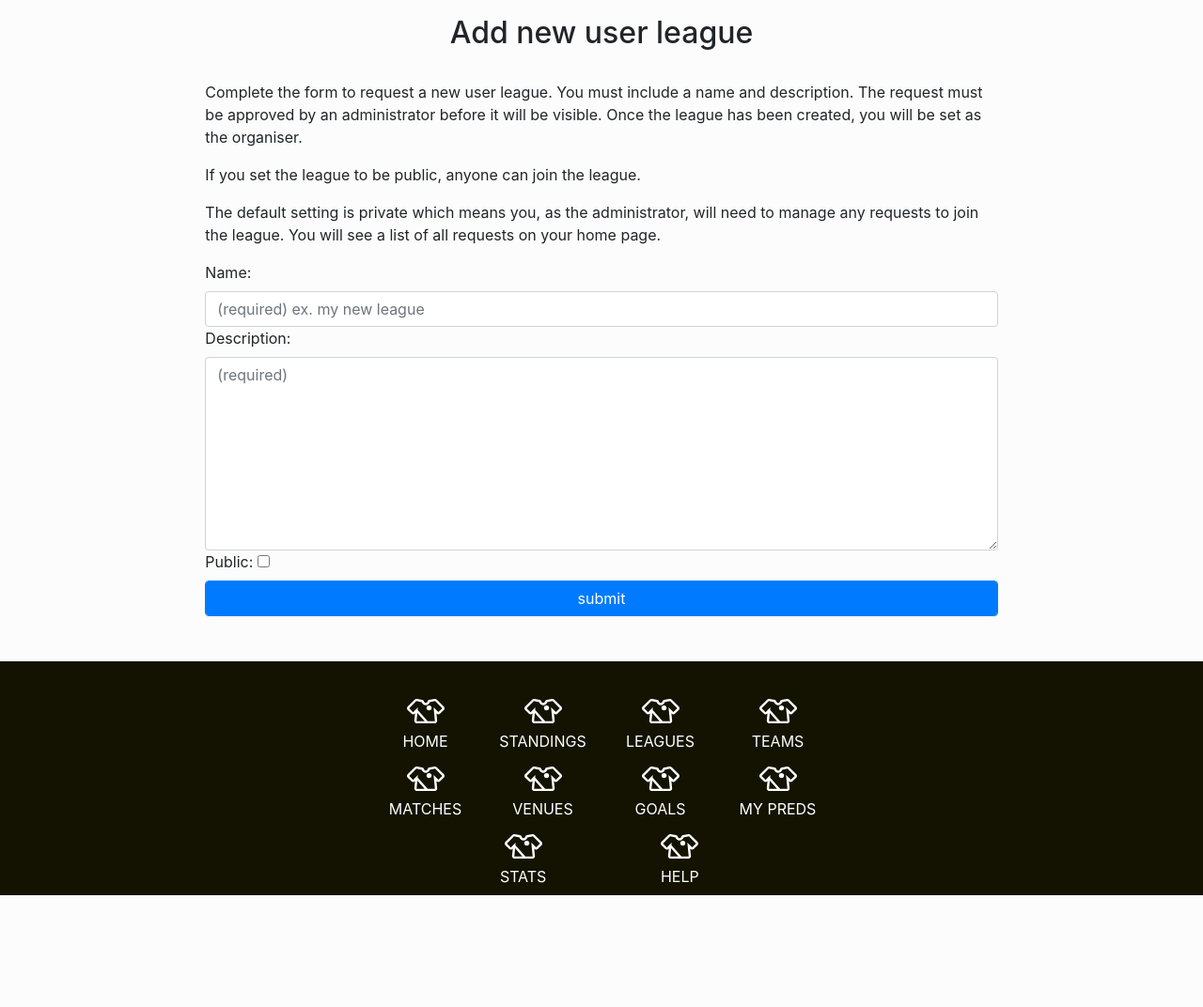
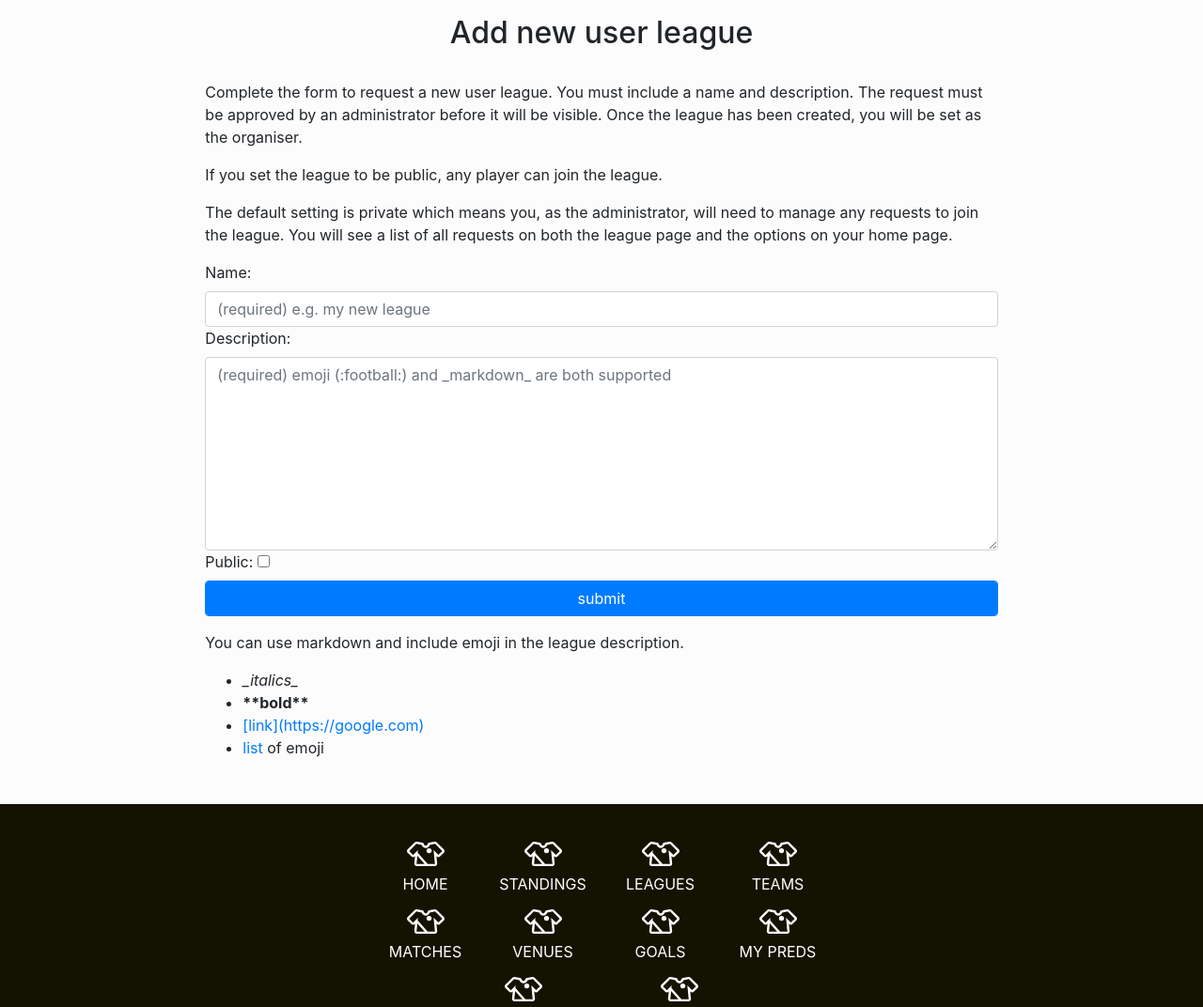
Before and after one commit to njmanton/yashin, a Node project: template views/leagues/add.hbs in a window 1280 px wide. Shown: the part 61-1133 px from the top of the page at 94% size. Before the commit the page ends 1014 px from the top, so only its background shows below. Run offline with Node 20 templates, Linux system fonts and the light colour scheme; the template is opened without the code that fills it, so the values that code supplies are empty; some libraries are stand-ins or nearby versions.

Commit message:
change styles/text

```diff
--- a/views/leaderboard.hbs
+++ b/views/leaderboard.hbs
@@ -4,5 +4,7 @@
 
     {{>league }}
     <p>Players are ranked according to the following priority: points > CS > CD > CR. Any ties at the end of the competition will be broken by the player whose predicted number of goals over the tournament is closest to the number of actual goals scored. Players who have yet to pay have no ranking and are shown in grey.</p>
+    <p>See <a href="/leagues">all</a> of the user leagues.</p>
+
   </div>
 </section>
--- a/views/leagues/add.hbs
+++ b/views/leagues/add.hbs
@@ -2,18 +2,27 @@
   <div class="col-md-8">
     <h2>Add new user league</h2>
     <p>Complete the form to request a new user league. You must include a name and description. The request must be approved by an administrator before it will be visible. Once the league has been created, you will be set as the organiser.</p>
-    <p>If you set the league to be public, anyone can join the league.</p>
-    <p>The default setting is private which means you, as the administrator, will need to manage any requests to join the league. You will see a list of all requests on your home page.</p>
+    <p>If you set the league to be public, any player can join the league.</p>
+    <p>The default setting is private which means you, as the administrator, will need to manage any requests to join the league. You will see a list of all requests on both the league page and the options on your home page.</p>
     <form action="/leagues/add" id="leagueAdd" method="post">
       <fieldset class="form-group">
         <label for="name">Name:</label>
-        <input placeholder="(required) ex. my new league" class="form-control" type="text" id="name" name="name" />
+        <input placeholder="(required) e.g. my new league" class="form-control" type="text" id="name" name="name" />
         <label for="desc">Description:</label>
-        <textarea rows="8" placeholder="(required)" class="form-control" name="desc" id="desc"></textarea>
+        <textarea rows="8" placeholder="(required) emoji (:football:) and _markdown_ are both supported" class="form-control" name="desc" id="desc"></textarea>
         <label for="public">Public:</label>
         <input class="form-control-inline" type="checkbox" name="public" id="public" />
         <input type="submit" class="form-control btn btn-primary" value="submit" />
       </fieldset>
     </form>
+    <aside>
+      <p>You can use markdown and include emoji in the league description.</p>
+      <ul>
+        <li><i>_italics_</i></li>
+        <li><strong>**bold**</strong></li>
+        <li><a href="https://google.com">[link](https://google.com)</a></li>
+        <li><a target="_blank" href="https://raw.githubusercontent.com/omnidan/node-emoji/master/lib/emoji.json">list</a> of emoji</li>
+      </ul>
+    </aside>
   </div>
 </section>
--- a/views/leagues/index.hbs
+++ b/views/leagues/index.hbs
@@ -21,7 +21,8 @@
         {{/each }}
       </tbody>
     </table>
-    <p>Public leagues are open to everyone. Leagues marked with a <i class="fas fa-lock"></i> are private. You can request to join these leagues. You can also <a href="/leagues/add">create</a> a new league.</p>
+    <p>User leagues are separate from the main leaderboard. Anyone can <a href="/leagues/add/">create</a> and manage their own league, and set their own entry requirements and prizes. You will always score the same points as the main league.</p>
+    <p>Public leagues are open to everyone. Leagues marked with a <i class="fas fa-lock"></i> are private. You can request to join these leagues.</p>
   </div>
 
   {{#if pending }}
@@ -41,7 +42,7 @@
         {{#each pending }}
         <tr>
           <td>{{ name }}</td>
-          <td>{{ description }}</td>
+          <td>{{{ description }}}</td>
           <td>{{ user.username }}</td>
           <td>
             <button type="button" data-decision="A" data-lid="{{ id }}" class="btn btn-success"><i class="fas fa-thumbs-up"></i></button>
--- a/views/leagues/view.hbs
+++ b/views/leagues/view.hbs
@@ -1,10 +1,12 @@
 <section class="content row justify-content-center">
   <div class="col-md-8">
     <h2 data-lid="{{ league.id }}">{{ league.name }}</h2>
-    {{#if usr.owner }}You are the organiser{{ else }}<h5>Created by {{ league.user.username }}</h5>{{/if }}
-    <p>{{ league.description }}</p>
+    <p>{{{ desc }}}</p>
 
     {{>league }}
+    <p>{{#if usr.owner }}You are{{ else }}{{ league.user.username }} is {{/if }} the organiser of this league. {{#unless league.public }}{{#if usr.owner }}Any pending applications for this league can be found in the table below{{/if }}{{/unless }}</p>
+
+    </p>
 
     {{#if user }}
       {{#unless usr.member }}
```
Also changed, not shown: views/admin/payment.hbs (+5 -3 lines).
